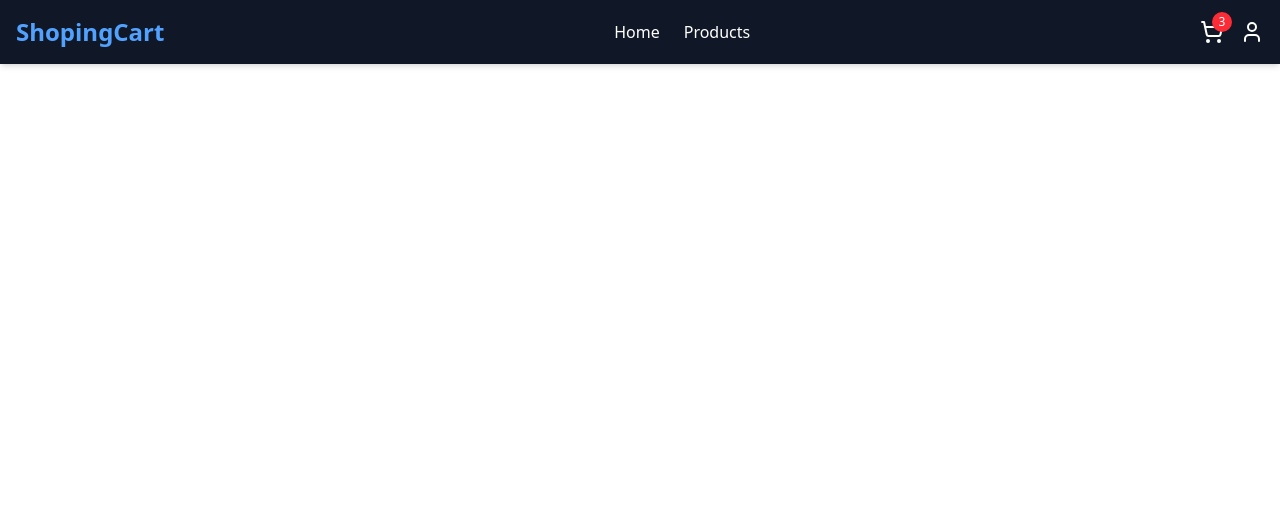
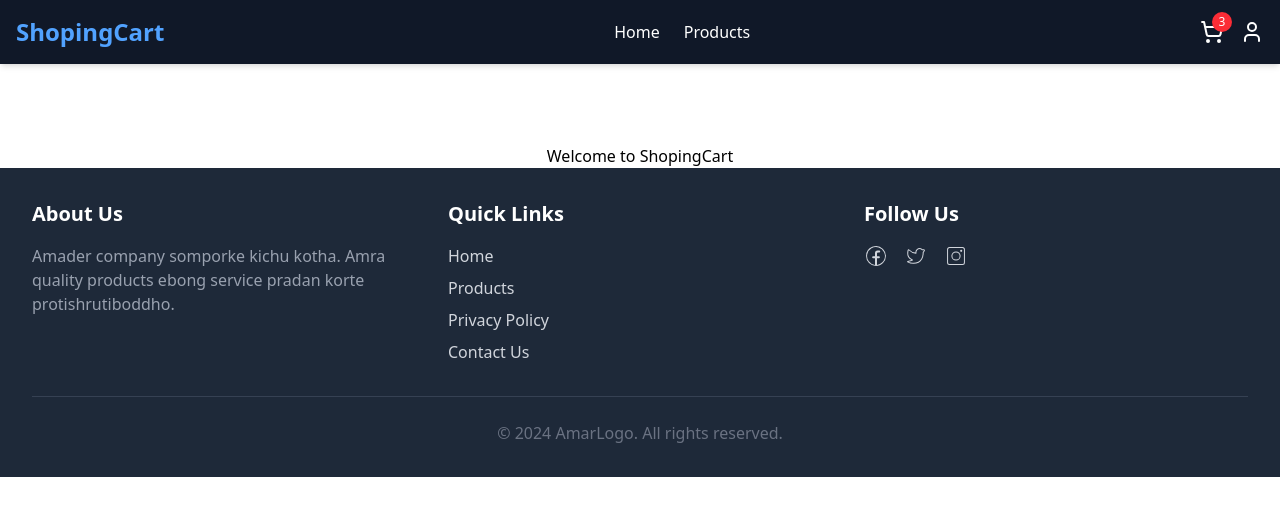
Before and after one commit to shanjid5566/add-to-card-redux, a React (Vite) app: page / in a window 1280 px wide. Shown: the top 516 px of the page. Built offline with nearby package versions, Linux system fonts and the light colour scheme.

Commit message:
routing added

```diff
--- a/package.json
+++ b/package.json
@@ -14,6 +14,7 @@
     "lucide-react": "^0.548.0",
     "react": "^19.1.1",
     "react-dom": "^19.1.1",
+    "react-icons": "^5.5.0",
     "react-router": "^7.9.5",
     "tailwindcss": "^4.1.16"
   },
--- a/src/App.jsx
+++ b/src/App.jsx
@@ -1,12 +1,14 @@
 import { Outlet } from "react-router";
 import "./App.css";
 import Navbar from "./components/Navbar";
+import Footer from "./components/Footer";
 
 function App() {
 
   return <div>
     <Navbar/>
     <Outlet/>
+    <Footer/>
   </div>;
 }
 
--- /dev/null
+++ b/src/components/Footer.jsx
@@ -0,0 +1,79 @@
+import { CiFacebook, CiInstagram, CiTwitter } from "react-icons/ci";
+import React from "react";
+
+const Footer = () => {
+  return (
+    <footer className="bg-gray-800 text-gray-300 p-8 mt-auto">
+      <div className="container mx-auto grid grid-cols-1 md:grid-cols-3 gap-8">
+        {/* About Section */}
+        <div>
+          <h3 className="text-xl font-bold text-white mb-4">About Us</h3>
+          <p className="text-gray-400">
+            Amader company somporke kichu kotha. Amra quality products ebong
+            service pradan korte protishrutiboddho.
+          </p>
+        </div>
+
+        {/* Quick Links */}
+        <div>
+          <h3 className="text-xl font-bold text-white mb-4">Quick Links</h3>
+          <ul className="space-y-2">
+            <li>
+              <a href="#" className="hover:text-blue-300 transition-colors">
+                Home
+              </a>
+            </li>
+            <li>
+              <a href="#" className="hover:text-blue-300 transition-colors">
+                Products
+              </a>
+            </li>
+            <li>
+              <a href="#" className="hover:text-blue-300 transition-colors">
+                Privacy Policy
+              </a>
+            </li>
+            <li>
+              <a href="#" className="hover:text-blue-300 transition-colors">
+                Contact Us
+              </a>
+            </li>
+          </ul>
+        </div>
+
+        {/* Social Media */}
+        <div>
+          <h3 className="text-xl font-bold text-white mb-4">Follow Us</h3>
+          <div className="flex space-x-4">
+            <a
+              href="#"
+              aria-label="Facebook"
+              className="hover:text-blue-400 transition-colors"
+            >
+              <CiFacebook className="h-6 w-6" />
+            </a>
+            <a
+              href="#"
+              aria-label="Twitter"
+              className="hover:text-blue-400 transition-colors"
+            >
+              <CiTwitter className="h-6 w-6" />
+            </a>
+            <a
+              href="#"
+              aria-label="Instagram"
+              className="hover:text-pink-400 transition-colors"
+            >
+              <CiInstagram className="h-6 w-6" />
+            </a>
+          </div>
+        </div>
+      </div>
+      <div className="border-t border-gray-700 mt-8 pt-6 text-center text-gray-500">
+        <p>&copy; 2024 AmarLogo. All rights reserved.</p>
+      </div>
+    </footer>
+  );
+};
+
+export default Footer;
--- a/src/components/Navbar.jsx
+++ b/src/components/Navbar.jsx
@@ -13,23 +13,24 @@ const Navbar = () => {
 
         {/* Navigation Links */}
         <div className="hidden md:flex space-x-6 items-center">
-          <a
-            href="/"
+          <Link
+            to="/"
             className="hover:text-blue-300 transition-colors duration-200"
           >
             Home
-          </a>
-          <a
-            href="#"
+          </Link>
+          <Link
+            to="/products"
             className="hover:text-blue-300 transition-colors duration-200"
           >
             Products
-          </a>
+          </Link>
         </div>
 
         {/* Icons */}
         <div className="flex items-center space-x-4">
-          <button
+          <Link
+            to="/cart"
             aria-label="Add to cart"
             className="hover:text-blue-300 transition-colors duration-200 relative"
           >
@@ -38,7 +39,7 @@ const Navbar = () => {
             <span className="absolute -top-2 -right-2 bg-red-500 text-xs rounded-full h-5 w-5 flex items-center justify-center">
               3
             </span>
-          </button>
+          </Link>
           <button
             aria-label="User profile"
             className="hover:text-blue-300 transition-colors duration-200"
--- a/src/main.jsx
+++ b/src/main.jsx
@@ -2,12 +2,21 @@ import { StrictMode } from "react";
 import { createRoot } from "react-dom/client";
 import "./index.css";
 import App from "./App.jsx";
-import { BrowserRouter, Route, Routes } from "react-router";
+import { BrowserRouter, Route, Router, Routes } from "react-router";
 
 createRoot(document.getElementById("root")).render(
   <BrowserRouter>
     <Routes>
-      <Route path="/" element={<App />}></Route>
+      <Route path="/" element={<App />}>
+        <Route
+          index
+          element={
+            <h1 className="text-center mt-20">Welcome to ShopingCart</h1>
+          }
+        />
+        <Route path="products" element={<h1 className="text-center mt-20">Our Products</h1>} />
+        <Route path="cart" element={<h1 className="text-center mt-20">Your Cart</h1>} />
+      </Route>
     </Routes>
   </BrowserRouter>
 );
```
Also changed, not shown: 1 other file (tests, documents, lock files or other folders).
